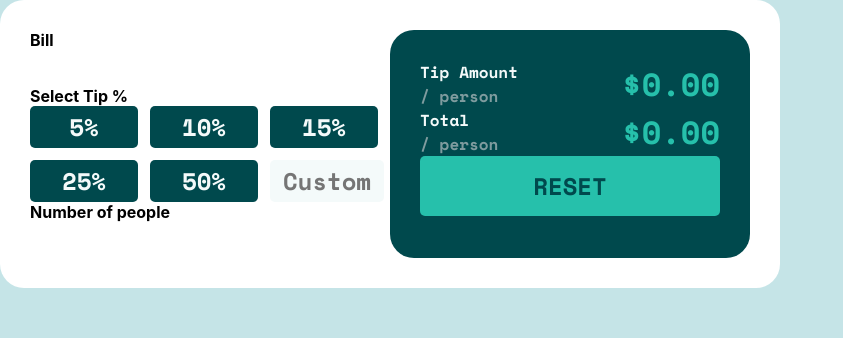
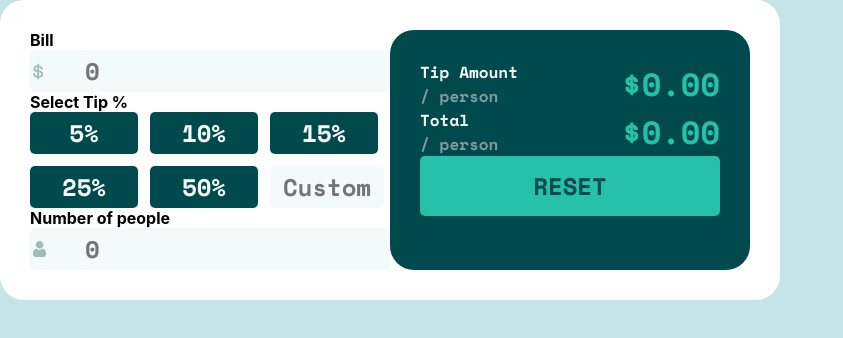
Before and after one commit to jmhar3/100-days-tip-calculator, a React (Create React App) app in the folder tip-calculator/: page / in a window 1280 px wide. Shown: the top 338 px of the page, without its empty margins (0-843 px from the left). Built offline with nearby package versions, Linux system fonts and the light colour scheme.

Commit message:
set total background + icons

```diff
--- a/tip-calculator/src/App.css
+++ b/tip-calculator/src/App.css
@@ -33,7 +33,7 @@ p {
 }
 
 input,
-button {
+button, .input-container {
   font-size: 24px;
   font-family: SpaceMonoBold;
   border: 0;
@@ -114,3 +114,21 @@ body {
   background-color: var(--neutral-very-light-gray-cyan);
   color: var(--neutral-gray-cyan);
 }
+
+.input-container {
+ background-color: var(--neutral-very-light-gray-cyan);
+ color: var(--neutral-gray-cyan);
+ padding: 3px;
+ display: flex;
+ justify-content: space-between;
+}
+
+.input-container img {
+ object-fit: contain;
+}
+
+.input-container input {
+ width: fit-content;
+ background-color: var(--neutral-very-light-gray-cyan);
+ color: var(--neutral-gray-cyan);
+}
--- a/tip-calculator/src/components/BillTotal.js
+++ b/tip-calculator/src/components/BillTotal.js
@@ -1,8 +1,13 @@
+import iconDollar from "../images/icon-dollar.svg";
+
 export const BillTotal = () => {
   return (
     <div>
       <p>Bill</p>
-      <input type="decimal" />
+      <div className="input-container">
+        <img src={iconDollar} />
+        <input type="decimal" placeholder="0" />
+      </div>
     </div>
   );
 };
--- a/tip-calculator/src/components/PeopleTotal.js
+++ b/tip-calculator/src/components/PeopleTotal.js
@@ -1,8 +1,13 @@
+import iconPerson from "../images/icon-person.svg";
+
 export const PeopleTotal = () => {
- return (
-   <div>
-     <p>Number of people</p>
-     <input type="number" />
-   </div>
- );
+  return (
+    <div>
+      <p>Number of people</p>
+      <div className="input-container">
+        <img src={iconPerson} />
+        <input type="number" placeholder="0" />
+      </div>
+    </div>
+  );
 };
```
